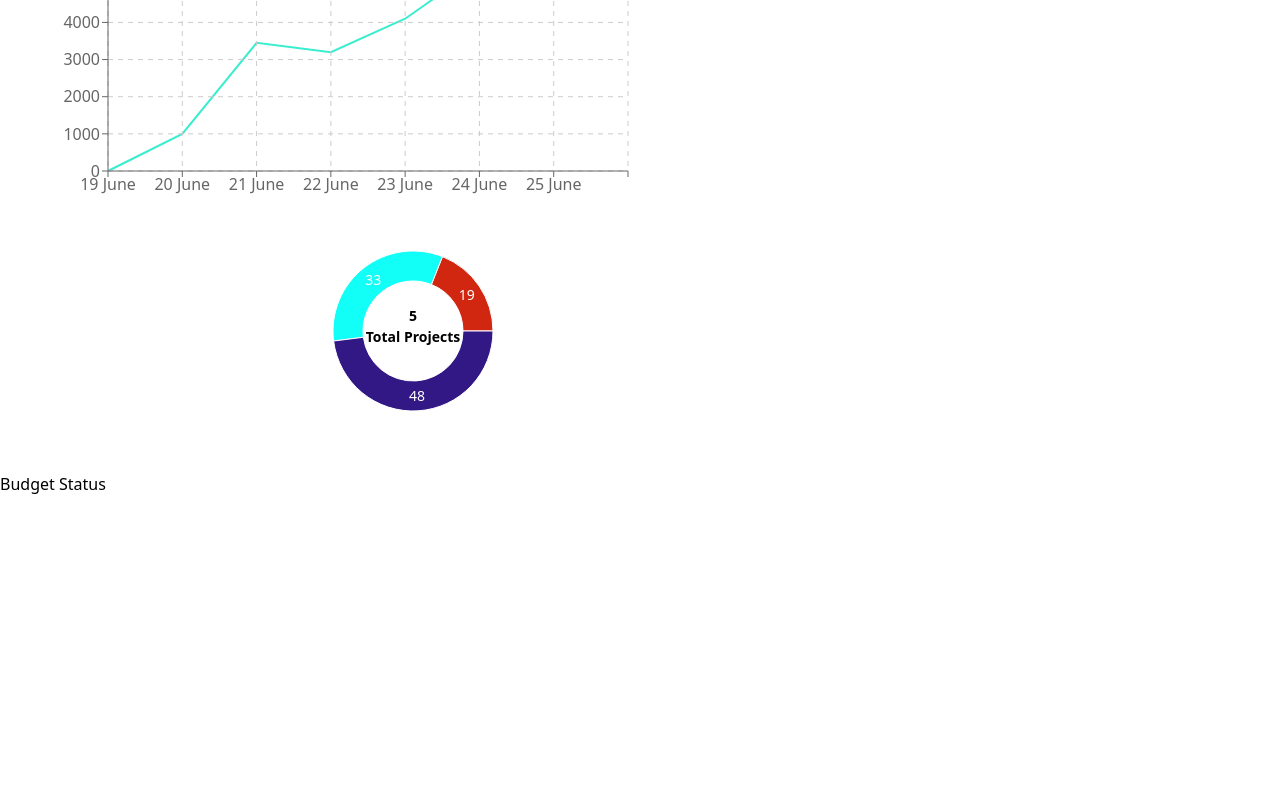
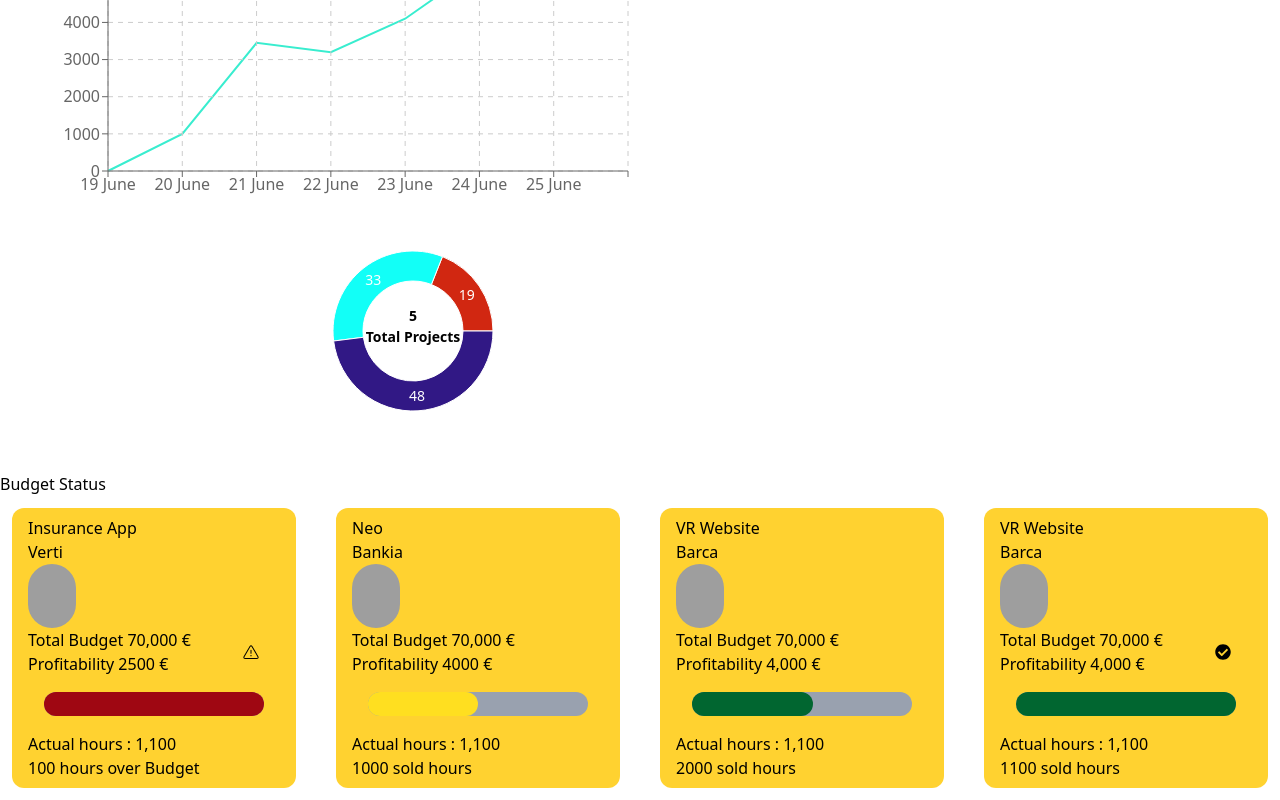
Before and after one commit to sarb001/Project-Manager-Dashboard, a React (Vite) app: page / in a window 1280 px wide. Shown: the part 270-1070 px from the top of the page. Before the commit the page ends 800 px from the top, so only its background shows below. Built offline with nearby package versions, Linux system fonts and the light colour scheme; grey boxes are pictures that could not be loaded.

Commit message:
cards content|ui -implemented

```diff
--- /dev/null
+++ b/src/components/BudgetCards.jsx
@@ -0,0 +1,67 @@
+import { FaCheckCircle } from "react-icons/fa";
+import { GoAlert } from "react-icons/go";
+
+
+const BudgetCards = () => {
+
+    const CardsData = [
+        { id : 1, title : "Insurance App" , subtitle : "Verti" ,TotalBudget : "70,000" , Profit : "2500" , Actualhours : "1,100" , soldHours : "100 hours over Budget" , BarPercentage : "100" , barcolor : "bg-red-800" , icon : <GoAlert />  },
+        { id : 2, title : "Neo" , subtitle : "Bankia" ,TotalBudget : "70,000" , Profit : "4000" , Actualhours : "1,100" , soldHours : "1000  sold hours " , BarPercentage : "50" , barcolor : "bg-yellow-300" },
+        { id : 3, title : "VR Website" , subtitle : "Barca" ,TotalBudget : "70,000" , Profit : "4,000" , Actualhours : "1,100" , soldHours : "2000 sold hours" , BarPercentage : "55" , barcolor : "bg-green-800" },
+        { id : 4, title : "VR Website" , subtitle : "Barca" ,TotalBudget : "70,000" , Profit : "4,000" , Actualhours : "1,100" , soldHours : "1100  sold hours" , BarPercentage : "100" , barcolor : "bg-green-800" , icon : <FaCheckCircle />  },
+    ]
+
+    return (
+        <div className="grid grid-cols-4 gap-4">
+            {CardsData?.map(i => {{
+                return (
+                    <div key = {i?.id} className=" rounded-xl  bg-amber-300 px-4 py-2 m-3">
+                        <div>
+                            <div>
+                                <div> {i?.title} </div>
+                                <div> {i?.subtitle} </div>
+                            </div>
+
+                            <div className="w-12 h-[8vh] object-cover">
+                                <img  className="rounded-3xl w-full h-full" src = "https://img.freepik.com/free-photo/empty-road-desertic-landscape_414077-90.jpg?semt=ais_hybrid" />
+                            </div>
+                        </div>
+
+                        <div className="grid grid-cols-[3fr_1fr] gap-4">
+                            <div>
+                                <div> Total Budget {i?.TotalBudget} € </div>
+                                <div> Profitability {i?.Profit} € </div>
+                            </div>
+
+                            <div className="flex items-center justify-center">
+                                {i?.icon}
+                            </div>
+                        </div>
+
+                        <div className="p-4">
+                            <Progressbar  width = {i?.BarPercentage} color = {i?.barcolor} />
+                        </div>
+
+                        <div>
+                            <div> Actual hours : {i?.Actualhours} </div>
+                            <div> {i?.soldHours} </div>
+                        </div>
+                    </div>
+                )
+            }})}
+        </div>
+    )
+}
+
+
+export const Progressbar = ({width,color}) => {
+    console.log('width -',width);
+    return (
+        <div className="w-full h-[3vh] bg-gray-400  rounded-xl">
+          <div style = {{ width : `${width}%` }} className = {` ${color} h-full rounded-xl`}>
+          </div>
+        </div>
+    )
+}
+
+export default BudgetCards;
--- a/src/components/Dashboard.jsx
+++ b/src/components/Dashboard.jsx
@@ -5,6 +5,7 @@ import { GoAlert } from "react-icons/go";
 import { FiUsers } from "react-icons/fi";
 import LineCharts from "./LineChart";
 import Piechart from "./PieChart";
+import BudgetCards from "./BudgetCards";
 
 export const Dashboard = () => {
 
@@ -48,6 +49,9 @@ export const Dashboard = () => {
 
             <div>
                 <h3> Budget Status </h3>
+                <div>
+                    <BudgetCards />
+                </div>
             </div>
         </>
     )
```
